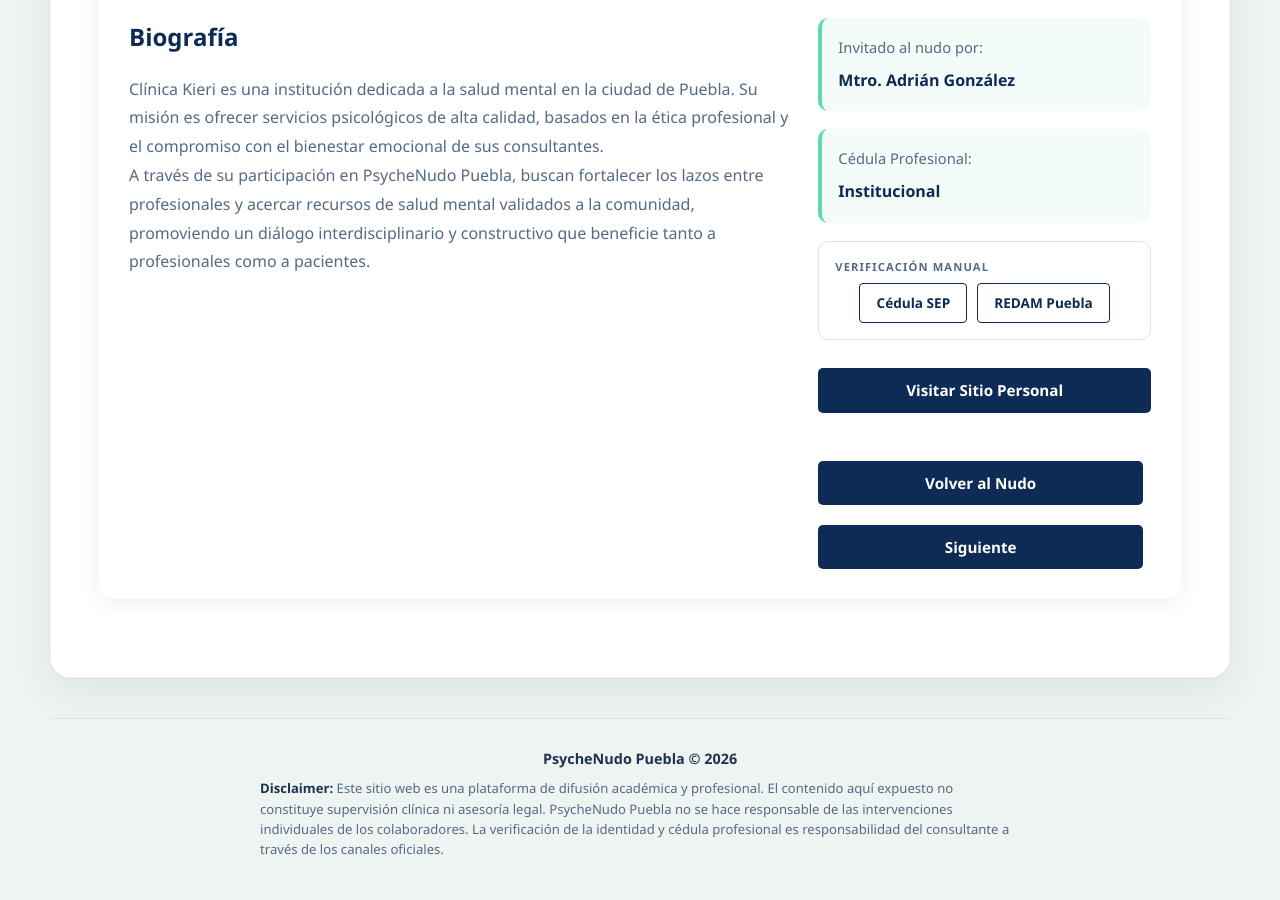
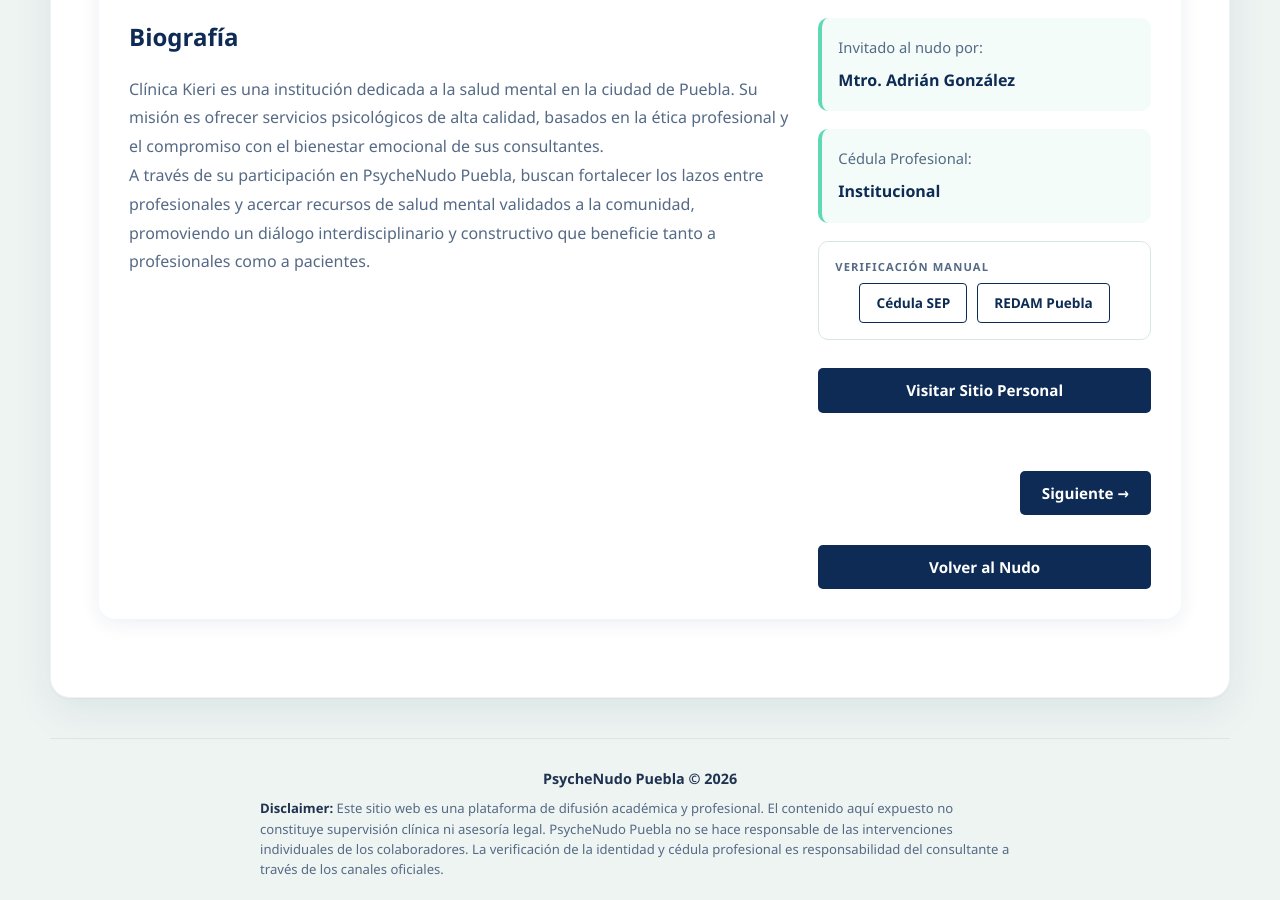
Before and after one commit to PsycheNudo-Puebla/psychenudo-puebla.github.io, a Jekyll site: the page built from _profesionales/clinica-kieri.md, in a window 1280 px wide and 900 px high, scrolled down 636 px. Built offline with Jekyll 4.4.1, drawn with Linux system fonts in a browser that asks for light colours.

Commit message:
se agrega edicion de botones

```diff
--- a/_layouts/perfil.html
+++ b/_layouts/perfil.html
@@ -37,8 +37,8 @@
             <a href="{{ page.url_personal | relative_url }}" class="boton perfil-boton">Visitar Sitio Personal</a>
             {% endif %}
 
-            <div class="perfil-navegacion" style="margin-top: 20px; display: flex; flex-wrap: wrap; gap: 10px;">
-                <a href="{{ '/' | relative_url }}#nudo" class="boton perfil-boton">Volver al Nudo</a>
+            <div class="perfil-navegacion" style="margin-top: 30px;">
+                <div style="display: flex; justify-content: space-between; align-items: center; gap: 10px; margin-bottom: 20px;">
                     {% assign profesionales = site.profesionales | sort: 'nombre' %}
                     {% assign currentIndex = 0 %}
                     {% for prof in profesionales %}
@@ -48,14 +48,29 @@
                     {% endfor %}
                     {% assign previousIndex = currentIndex | minus: 1 %}
                     {% assign nextIndex = currentIndex | plus: 1 %}
+
+                    <!-- Botón Anterior a la izquierda -->
+                    <div>
                         {% for prof in profesionales %}
                             {% if forloop.index0 == previousIndex %}
-                        <a href="{{ prof.url | relative_url }}" class="boton perfil-boton">Anterior</a>
-                    {% endif %}
-                    {% if forloop.index0 == nextIndex %}
-                        <a href="{{ prof.url | relative_url }}" class="boton perfil-boton">Siguiente</a>
+                                <a href="{{ prof.url | relative_url }}" class="boton perfil-boton">← Anterior</a>
                             {% endif %}
                         {% endfor %}
+                    </div>
+
+                    <!-- Botón Siguiente a la derecha -->
+                    <div>
+                        {% for prof in profesionales %}
+                            {% if forloop.index0 == nextIndex %}
+                                <a href="{{ prof.url | relative_url }}" class="boton perfil-boton">Siguiente →</a>
+                            {% endif %}
+                        {% endfor %}
+                    </div>
+                </div>
+
+                <div style="text-align: center;">
+                    <a href="{{ '/' | relative_url }}#nudo" class="boton perfil-boton">Volver al Nudo</a>
+                </div>
             </div>
         </aside>
     </div>
```
Also changed, not shown: 9 other files. Lines whose indentation alone changed are shown as unchanged.
